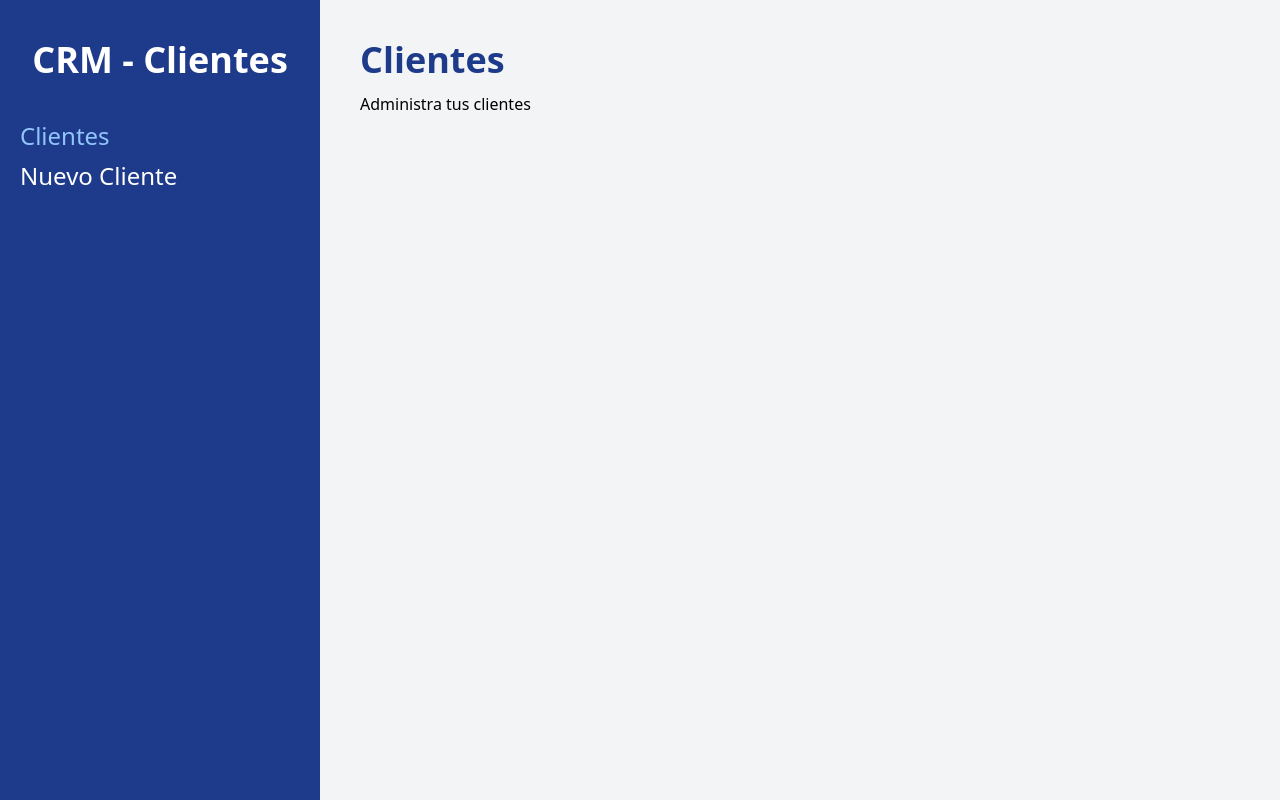
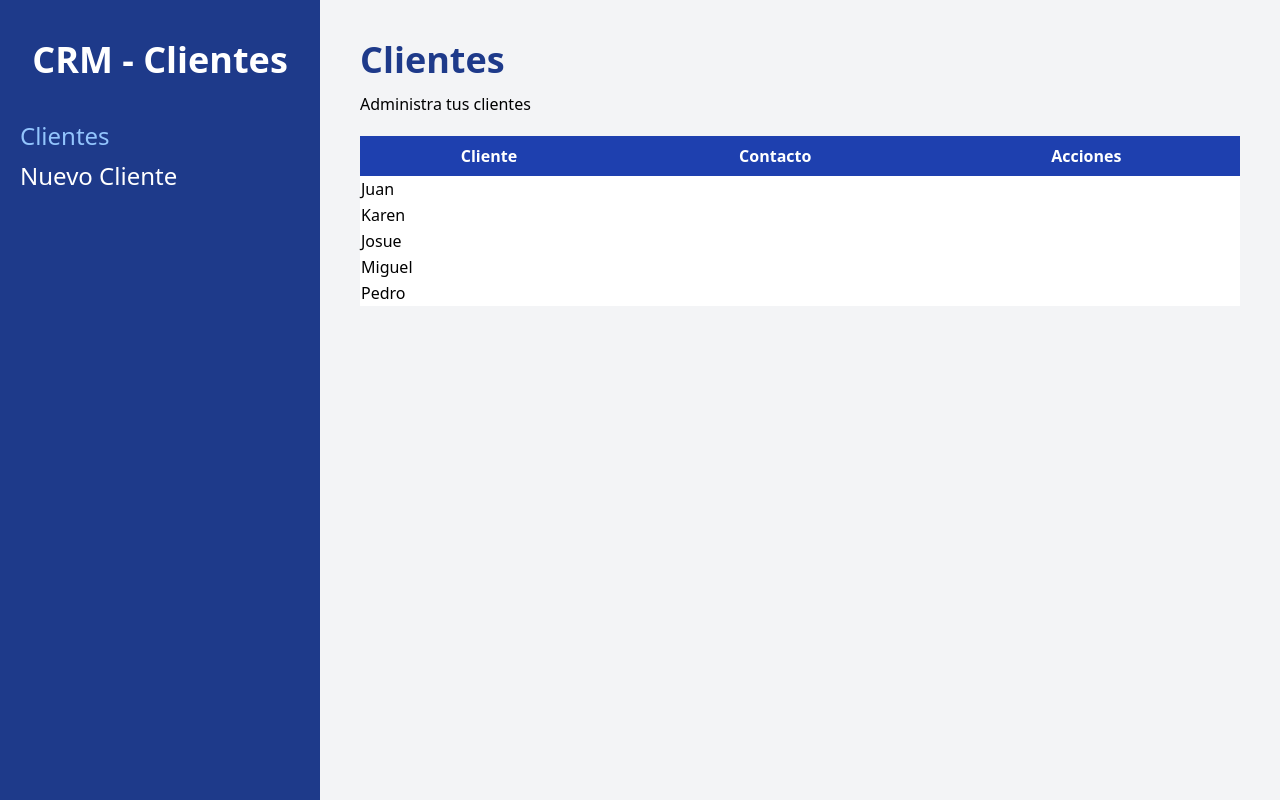
Before and after one commit to erdini1/administrador, a React (Vite) app: page / in a window 1280 px wide. Built offline with nearby package versions, Linux system fonts and the light colour scheme.

Commit message:
Iterando y mostrando los datos de los clientes

```diff
--- /dev/null
+++ b/src/components/Cliente.jsx
@@ -0,0 +1,12 @@
+const Cliente = ({ cliente }) => {
+
+    const { nombre, telefono, email, empresa } = cliente
+
+    return (
+        <tr>
+            <td>{nombre}</td>
+        </tr>
+    )
+}
+
+export default Cliente
--- a/src/pages/Index.jsx
+++ b/src/pages/Index.jsx
@@ -1,8 +1,10 @@
 import { useLoaderData } from "react-router-dom";
+import Cliente from "../components/Cliente";
+
 
 //Es como un state y siempre tiene que retornar algo. Para retornar se utiliza un hook
 // El loader se exporta al main, desde el main lo cargo como loader en la ruta "/" y luego vuelve aca para utilizarse
-export function loader(){
+export function loader() {
   const clientes = [
     {
       id: 1,
@@ -53,6 +55,30 @@ function Index() {
     <>
       <h1 className='font-black text-4xl text-blue-900'>Clientes</h1>
       <p className='mt-3'>Administra tus clientes</p>
+      {clientes.length ? (
+        <table className="w-full bg-white mt-5 table-auto">
+
+          <thead className="bg-blue-800 text-white">
+            <tr>
+              <th className="p-2">Cliente</th>
+              <th className="p-2">Contacto</th>
+              <th className="p-2">Acciones</th>
+            </tr>
+          </thead>
+          <tbody>
+            {clientes.map(cliente => (
+              <Cliente
+                cliente={cliente}
+                key={cliente.id}
+              />
+            ))}
+          </tbody>
+
+        </table>
+
+      ) : (
+        <p className="text-center mt-10">No hay Clientes</p>
+      )}
     </>
   )
 }
```
Lines whose indentation alone changed are shown as unchanged.
